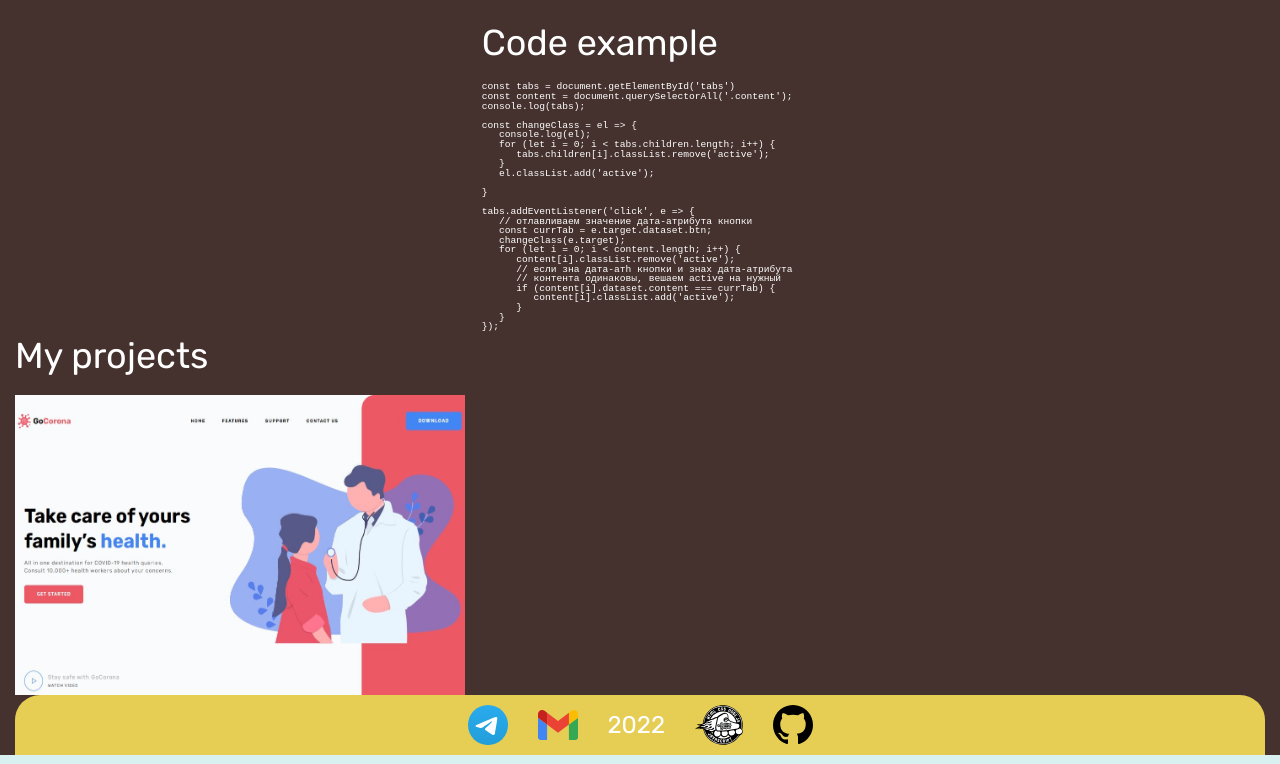
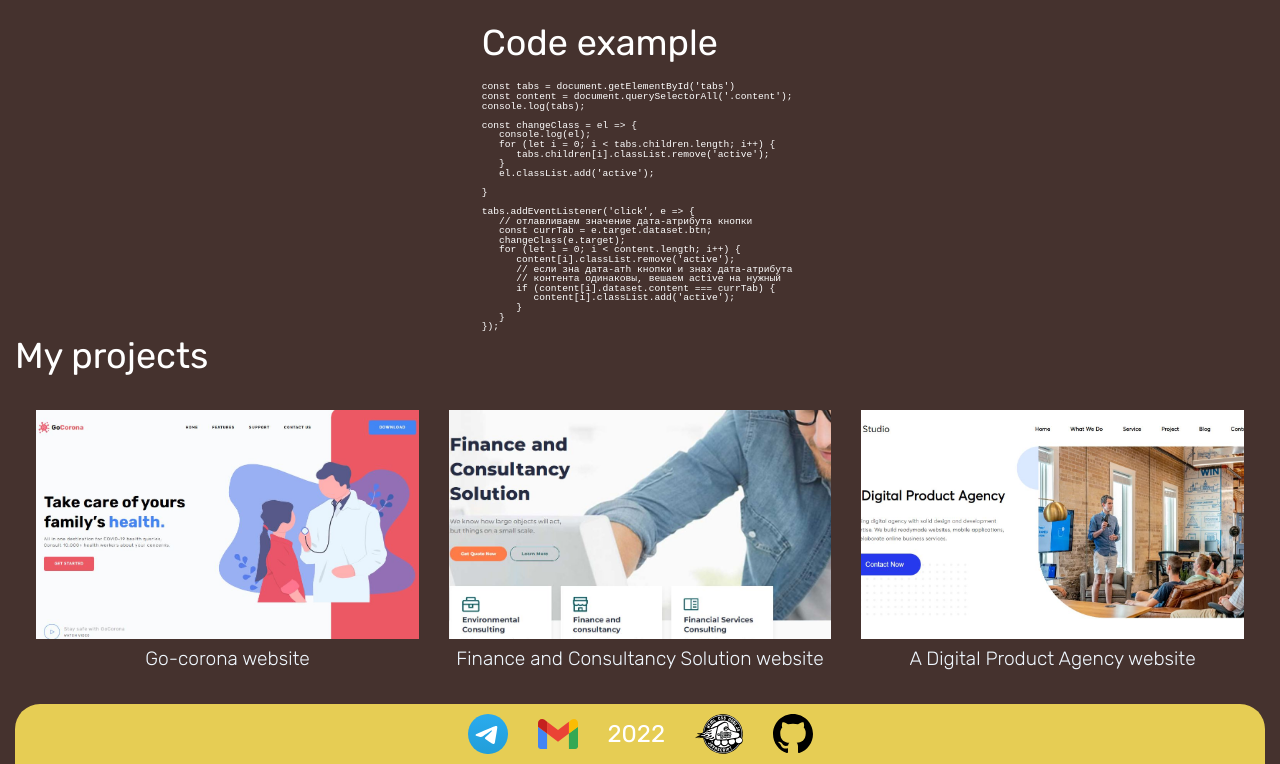
Before and after one commit to Lights0n/rs-school-cv, a plain HTML site: page index.html in a window 1280 px wide. Shown: the part 1066-1830 px from the top of the page. Drawn offline with Linux system fonts and the light colour scheme.

Commit message:
feat: projects and styles

```diff
--- a/index.html
+++ b/index.html
@@ -152,12 +152,43 @@ tabs.addEventListener('click', e => {
       <!-- PROJECTS starts -->
       <section class="projects">
         <div class="projects__container _container">
+          <div class="projects__header">
+            <h2 class="projects__title title">My projects</h2>
+          </div>
           <div class="projects__body">
-            <h2 class="projects__title title">My projects</h2>
-            <div class="projects__columns">
-              <div class="projects__column">
-                <a href="#" class="projects__link"><img src="img/projects/corona.JPG" alt="corona-image" width="450px"
-                    height="300px"></a>
+            <div class="projects__column">
+              <div class="projects__item">
+                <a class="projects__image-link _ibg" href="https://lights0n.github.io/gocorona-website/"
+                  target="_blank">
+                  <img src="img/projects/corona.JPG" class="projects__image " alt="corona-image">
+                </a>
+                <a href="" class="projects__name-link">
+                  <h4 class="projects__name">Go-corona website</h4>
+                </a>
+              </div>
+            </div>
+            <!-- 2 -->
+            <div class="projects__column">
+              <div class="projects__item">
+                <a class="projects__image-link _ibg" href="https://lights0n.github.io/FinConsultancy-website-/"
+                  target="_blank">
+                  <img src="img/projects/consult.JPG" class="projects__image " alt="Finance and Consultancy Solution">
+                </a>
+                <a href="" class="projects__name-link">
+                  <h4 class="projects__name">Finance and Consultancy Solution website</h4>
+                </a>
+              </div>
+            </div>
+            <!-- 3 -->
+            <div class="projects__column">
+              <div class="projects__item">
+                <a class="projects__image-link _ibg" href="https://lights0n.github.io/DigitalProductAgency-website/"
+                  target="_blank">
+                  <img src="img/projects/agensy.JPG" class="projects__image " alt="A Digital Product Agency">
+                </a>
+                <a href="" class="projects__name-link">
+                  <h4 class="projects__name">A Digital Product Agency website</h4>
+                </a>
               </div>
             </div>
           </div>
--- a/scss/styles.scss
+++ b/scss/styles.scss
@@ -435,12 +435,74 @@ $color-two: #688e43;
   }
 }
 
-.title {
+._ibg {
+  position: relative;
+}
+._ibg img {
+  position: absolute;
+  height: 100%;
+  width: 100%;
+  left: 0;
+  top: 0;
+  object-fit: cover;
+}
+.projects {
+  &__container {
+  }
+
+  &__header {
+  }
+
+  &__title {
+  }
+
+  &__body {
+    display: flex;
+    flex-wrap: wrap;
+    justify-content: center;
+  }
+
+  &__column {
+    display: flex;
+    flex: 0 1 33%;
+    text-align: center;
+    flex-direction: column;
+    padding: 15px;
+    min-width: 260px;
+    @media (max-width: 767.98px) {
+      flex: 1 0 20%;
+    }
+  }
+
+  &__item {
+    position: relative;
+  }
+
+  &__image-link {
+    display: block;
+    padding: 0px 0 60% 0px;
+  }
+
+  &__image {
+  }
+
+  &__name-link {
+    display: inline-block;
+    padding: 10px 0px 0px 0px;
+  }
+
+  &__name {
+    justify-content: center;
+    font-size: 0.8rem;
+    color: aliceblue;
+    font-weight: lighter;
+  }
 }
 
 .footer {
   // .footer__container
   &__container {
+    padding-top: 20px;
   }
 
   // .footer__list
```
Also changed, not shown: css/styles.css.
